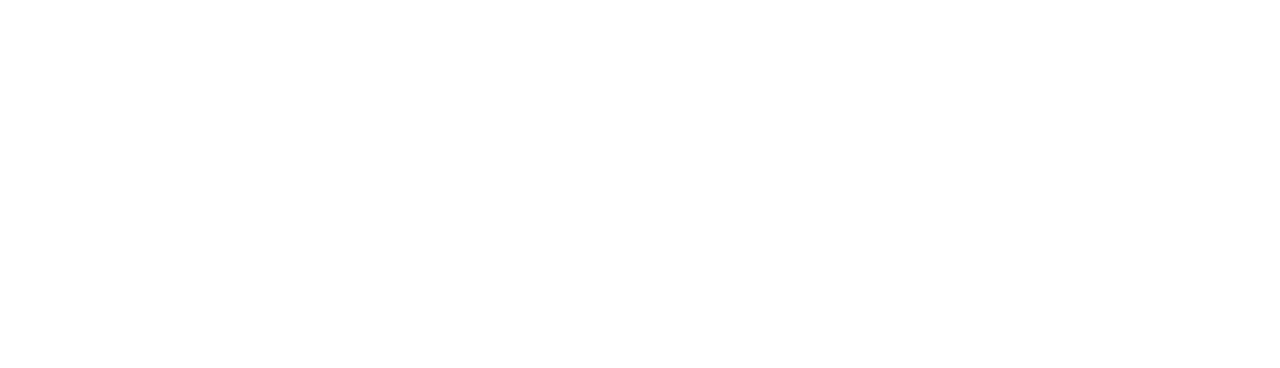
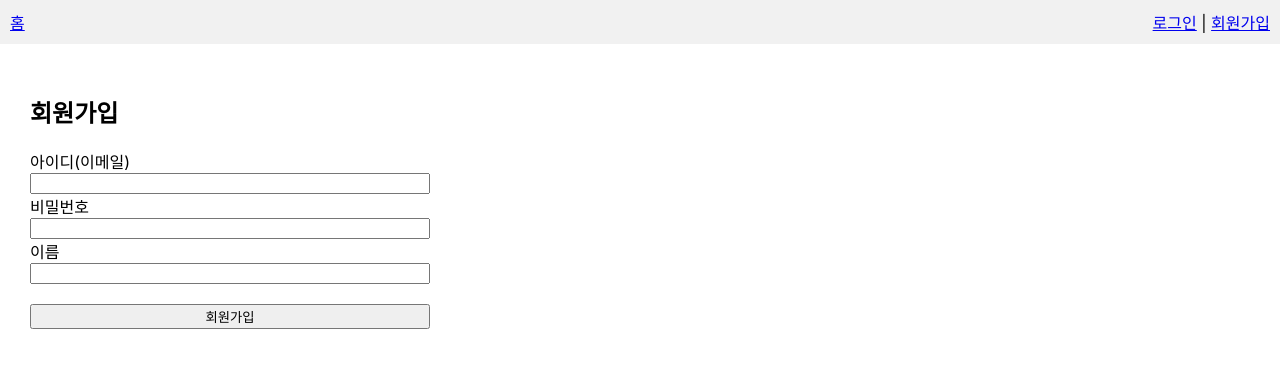
Before and after one commit to TeamPSY/PharmTrack-frontend, a React (Create React App) app: page /register in a window 1280 px wide. Before the commit this address had no page. Shown: the top 368 px of the page. Built offline with nearby package versions, Linux system fonts and the light colour scheme.

Commit message:
약품관리, 재고관리, 판매관리, 회원가입 기능 구현

```diff
--- a/src/App.js
+++ b/src/App.js
@@ -1,7 +1,14 @@
 import Router from "./routes/Router";
+import Header from "./components/Header";
+import { BrowserRouter } from "react-router-dom";
 
 function App() {
-  return <Router />;
+  return (
+    <BrowserRouter>
+      <Header />
+      <Router />
+    </BrowserRouter>
+  );
 }
 
 export default App;
--- /dev/null
+++ b/src/api/authApi.js
@@ -0,0 +1,18 @@
+import axios from "axios";
+
+const API = axios.create({
+  baseURL: "http://localhost:9090",
+  withCredentials: true
+});
+
+export const registerUser = (data) =>
+  API.post("/api/auth/register", data);
+
+export const loginUser = (data) =>
+  API.post("/api/auth/login", data);
+
+export const getLoginUser = () =>
+  API.get("/api/auth/me");
+
+export const logoutUser = () =>
+  API.post("/api/auth/logout");
--- a/src/api/saleApi.js
+++ b/src/api/saleApi.js
@@ -5,7 +5,16 @@ const API = axios.create({
   headers: { "Content-Type": "application/json" }
 });
 
+function getUserId() {
+  const user = localStorage.getItem("user");
+  return user ? JSON.parse(user).userId : null;
+}
+
 // 판매 등록, 조회, 상세조회 API 함수들
 export const getSaleList = () => API.get("/api/sales");
 export const getSaleDetail = (id) => API.get(`/api/sales/${id}`);
-export const createSale = (data) => API.post("/api/sales", data);
+export const createSale = (data) =>
+  API.post("/api/sales", {
+    ...data,
+    userId: getUserId(), // 자동으로 userId 추가
+  });
--- a/src/components/Header.jsx
+++ b/src/components/Header.jsx
@@ -0,0 +1,36 @@
+import React from "react";
+import { Link, useNavigate } from "react-router-dom";
+import useAuth from "../hooks/useAuth";
+
+export default function Header() {
+  const navigate = useNavigate();
+  const user = useAuth();
+
+  const logout = () => {
+    localStorage.removeItem("user");
+    alert("로그아웃 완료");
+    navigate("/");
+  };
+
+  return (
+    <header style={{ padding: "10px", background: "#f1f1f1" }}>
+      {/* 홈만 표시 */}
+      <Link to="/">홈</Link>
+
+      <div style={{ float: "right" }}>
+        {user ? (
+          <>
+            <span>{user.name}님</span>
+            <button onClick={logout} style={{ marginLeft: "10px" }}>로그아웃</button>
+          </>
+        ) : (
+          <>
+            <Link to="/login">로그인</Link>
+            {" | "}
+            <Link to="/register">회원가입</Link>
+          </>
+        )}
+      </div>
+    </header>
+  );
+}
--- /dev/null
+++ b/src/components/ProtectedRoute.jsx
@@ -0,0 +1,13 @@
+import React from "react";
+import { Navigate } from "react-router-dom";
+
+export default function ProtectedRoute({ children }) {
+  const user = localStorage.getItem("user");
+
+  if (!user) {
+    alert("로그인이 필요한 기능입니다.");
+    return <Navigate to="/login" replace />;
+  }
+
+  return children;
+}
--- /dev/null
+++ b/src/hooks/useAuth.js
@@ -0,0 +1,4 @@
+export default function useAuth() {
+  const user = localStorage.getItem("user");
+  return user ? JSON.parse(user) : null;
+}
--- /dev/null
+++ b/src/pages/auth/UserLogin.jsx
@@ -0,0 +1,65 @@
+import React, { useState } from "react";
+import { loginUser } from "../../api/authApi";
+import { useNavigate } from "react-router-dom";
+
+export default function UserLogin() {
+  const navigate = useNavigate();
+  const [form, setForm] = useState({
+    username: "",
+    password: "",
+  });
+
+  const onChange = (e) => {
+    setForm({ ...form, [e.target.name]: e.target.value });
+  };
+
+  const onSubmit = async (e) => {
+    e.preventDefault();
+    try {
+      const res = await loginUser(form);
+
+      console.log("로그인 응답:", res?.data); // <- 꼭 확인하세요
+
+      // 응답 구조 보호적으로 파싱 (res.data.user OR res.data)
+      const user = res?.data?.user ?? res?.data ?? null;
+
+      if (!user) {
+        alert("로그인 실패! (서버 응답 없음)");
+        return;
+      }
+
+      // 전체 user 객체를 저장 (나중에 이름, 역할 등 사용 가능)
+      localStorage.setItem("user", JSON.stringify(res.data));
+      // id만 따로 쓸거면 user.userId 혹은 user.id로 읽으면 됨
+      localStorage.setItem("userId", user.userId ?? user.id ?? "");
+
+      alert("로그인 성공!");
+      navigate("/"); // 홈으로
+    } catch (err) {
+      console.error("로그인 중 에러:", err);
+      alert("로그인 실패");
+    }
+  };
+
+  return (
+    <div style={{ padding: "20px" }}>
+      <h2>로그인</h2>
+      <form onSubmit={onSubmit}>
+        <input
+          name="username"
+          placeholder="아이디"
+          value={form.username}
+          onChange={onChange}
+        />
+        <input
+          name="password"
+          type="password"
+          placeholder="비밀번호"
+          value={form.password}
+          onChange={onChange}
+        />
+        <button type="submit">로그인</button>
+      </form>
+    </div>
+  );
+}
--- /dev/null
+++ b/src/pages/auth/UserRegister.jsx
@@ -0,0 +1,73 @@
+import React, { useState } from "react";
+import { useNavigate } from "react-router-dom";
+import { registerUser } from "../../api/authApi";
+
+export default function UserRegister() {
+  const navigate = useNavigate();
+
+  const [form, setForm] = useState({
+    username: "",  // 🔥 email → username
+    password: "",
+    name: "",
+  });
+
+  const onChange = (e) => {
+    setForm({ ...form, [e.target.name]: e.target.value });
+  };
+
+  const onSubmit = async (e) => {
+    e.preventDefault();
+
+    console.log("보내는 데이터:", form); // 🔥 디버깅용
+
+    try {
+      await registerUser(form);
+
+      alert("회원가입 완료!");
+      navigate("/login");
+
+    } catch (err) {
+      console.error(err);
+      alert("회원가입 중 오류가 발생했습니다.");
+    }
+  };
+
+  return (
+    <div style={{ padding: "30px", maxWidth: "400px" }}>
+      <h2>회원가입</h2>
+
+      <form onSubmit={onSubmit} style={{ display: "flex", flexDirection: "column" }}>
+        <label>아이디(이메일)</label>
+        <input
+          type="email"
+          name="username"   // 🔥 여기 중요
+          value={form.username}
+          onChange={onChange}
+          required
+        />
+
+        <label>비밀번호</label>
+        <input
+          type="password"
+          name="password"
+          value={form.password}
+          onChange={onChange}
+          required
+        />
+
+        <label>이름</label>
+        <input
+          type="text"
+          name="name"
+          value={form.name}
+          onChange={onChange}
+          required
+        />
+
+        <button type="submit" style={{ marginTop: "20px" }}>
+          회원가입
+        </button>
+      </form>
+    </div>
+  );
+}
--- a/src/pages/medicine/MedicineMenu.jsx
+++ b/src/pages/medicine/MedicineMenu.jsx
@@ -6,7 +6,6 @@ export default function MedicineMenu() {
   return (
     <div>
       <button onClick={() => navigate("/medicine/add")}>약품 등록 이동</button>
-      <button onClick={() => navigate("/medicine/edit")}>약품 수정 이동</button>
       <button onClick={() => navigate("/medicine/delete")}>약품 삭제 이동</button>
       <button onClick={() => navigate("/medicine/list")}>약품 목록 조회 이동</button>
     </div>
--- a/src/routes/Router.js
+++ b/src/routes/Router.js
@@ -1,4 +1,4 @@
-import { BrowserRouter, Routes, Route, Navigate } from 'react-router-dom';
+import { Routes, Route, Navigate } from 'react-router-dom';
 
 //홈 페이지 임포트
 import Home from "../pages/Home";
@@ -8,7 +8,7 @@ import MedicineMenu from '../pages/medicine/MedicineMenu';
 import MedicineList from '../pages/medicine/MedicineList';
 import MedicineForm from '../pages/medicine/MedicineForm';
 import MedicineEdit from "../pages/medicine/MedicineEdit";
-import MedicineDelete from '../pages/medicine/MedicineDelete'; // ⭐ 추가
+import MedicineDelete from '../pages/medicine/MedicineDelete';
 
 //판매관리 페이지들 임포트
 import SaleMenu from "../pages/sale/SaleMenu";
@@ -16,40 +16,113 @@ import SaleCreate from "../pages/sale/SaleCreate";
 import SaleList from "../pages/sale/SaleList";
 import SaleDetail from "../pages/sale/SaleDetail";
 
-
 //재고관리 페이지 임포트
 import InventoryList from "../pages/inventory/InventoryList";
 
+// 사용자 인증 페이지 임포트
+import UserRegister from "../pages/auth/UserRegister";
+import UserLogin from "../pages/auth/UserLogin";
+
+import ProtectedRoute from "../components/ProtectedRoute"; // ⭐ 추가
+
 export default function Router() {
   return (
-    <BrowserRouter>
-      <Routes>
-        <Route path="/" element={<Navigate to="/home" replace />} />
-        <Route path="/home" element={<Home />} />
+    <Routes>
+      <Route path="/" element={<Navigate to="/home" replace />} />
 
-        {/* 🔹 판매관리 */}
-        <Route path="/sale" element={<SaleMenu />} />
-        <Route path="/sale/create" element={<SaleCreate />} />
-        <Route path="/sale/list" element={<SaleList />} />
-        <Route path="/sale/detail/:id" element={<SaleDetail />} />
+      {/* 홈은 로그인 없이도 접근 가능 */}
+      <Route path="/home" element={<Home />} />
 
-        <Route path="/medicine" element={<MedicineMenu />} />
+      {/* 🔐 판매관리 (로그인 필수) */}
+      <Route
+        path="/sale"
+        element={
+          <ProtectedRoute>
+            <SaleMenu />
+          </ProtectedRoute>
+        }
+      />
+      <Route
+        path="/sale/create"
+        element={
+          <ProtectedRoute>
+            <SaleCreate />
+          </ProtectedRoute>
+        }
+      />
+      <Route
+        path="/sale/list"
+        element={
+          <ProtectedRoute>
+            <SaleList />
+          </ProtectedRoute>
+        }
+      />
+      <Route
+        path="/sale/detail/:id"
+        element={
+          <ProtectedRoute>
+            <SaleDetail />
+          </ProtectedRoute>
+        }
+      />
 
-        <Route path="/medicine/list" element={<MedicineList />} />
+      {/* 🔐 약품관리 (로그인 필수) */}
+      <Route
+        path="/medicine"
+        element={
+          <ProtectedRoute>
+            <MedicineMenu />
+          </ProtectedRoute>
+        }
+      />
 
-        {/* ⭐ 약품 등록 페이지 */}
-        <Route path="/medicine/add" element={<MedicineForm />} />
+      <Route
+        path="/medicine/list"
+        element={
+          <ProtectedRoute>
+            <MedicineList />
+          </ProtectedRoute>
+        }
+      />
+      <Route
+        path="/medicine/add"
+        element={
+          <ProtectedRoute>
+            <MedicineForm />
+          </ProtectedRoute>
+        }
+      />
+      <Route
+        path="/medicines/edit/:id"
+        element={
+          <ProtectedRoute>
+            <MedicineEdit />
+          </ProtectedRoute>
+        }
+      />
+      <Route
+        path="/medicine/delete"
+        element={
+          <ProtectedRoute>
+            <MedicineDelete />
+          </ProtectedRoute>
+        }
+      />
 
-        {/* ⭐ 약품 수정 페이지 */}
-        <Route path="/medicines/edit/:id" element={<MedicineEdit />} />
+      {/* 🔐 재고관리 (로그인 필수) */}
+      <Route
+        path="/inventory"
+        element={
+          <ProtectedRoute>
+            <InventoryList />
+          </ProtectedRoute>
+        }
+      />
 
-        {/* ⭐ 약품 삭제 페이지 */}
-        <Route path="/medicine/delete" element={<MedicineDelete />} />
-
-        {/* 재고관리 페이지 */}
-        <Route path="/inventory" element={<InventoryList />} />
-
-      </Routes>
-    </BrowserRouter>
+      {/* 인증 (로그인 필요 없음) */}
+      <Route path="/register" element={<UserRegister />} />
+      <Route path="/login" element={<UserLogin />} />
+    </Routes>
   );
 }
```
Also changed, not shown: src/pages/Home.jsx (+9 -2 lines).
